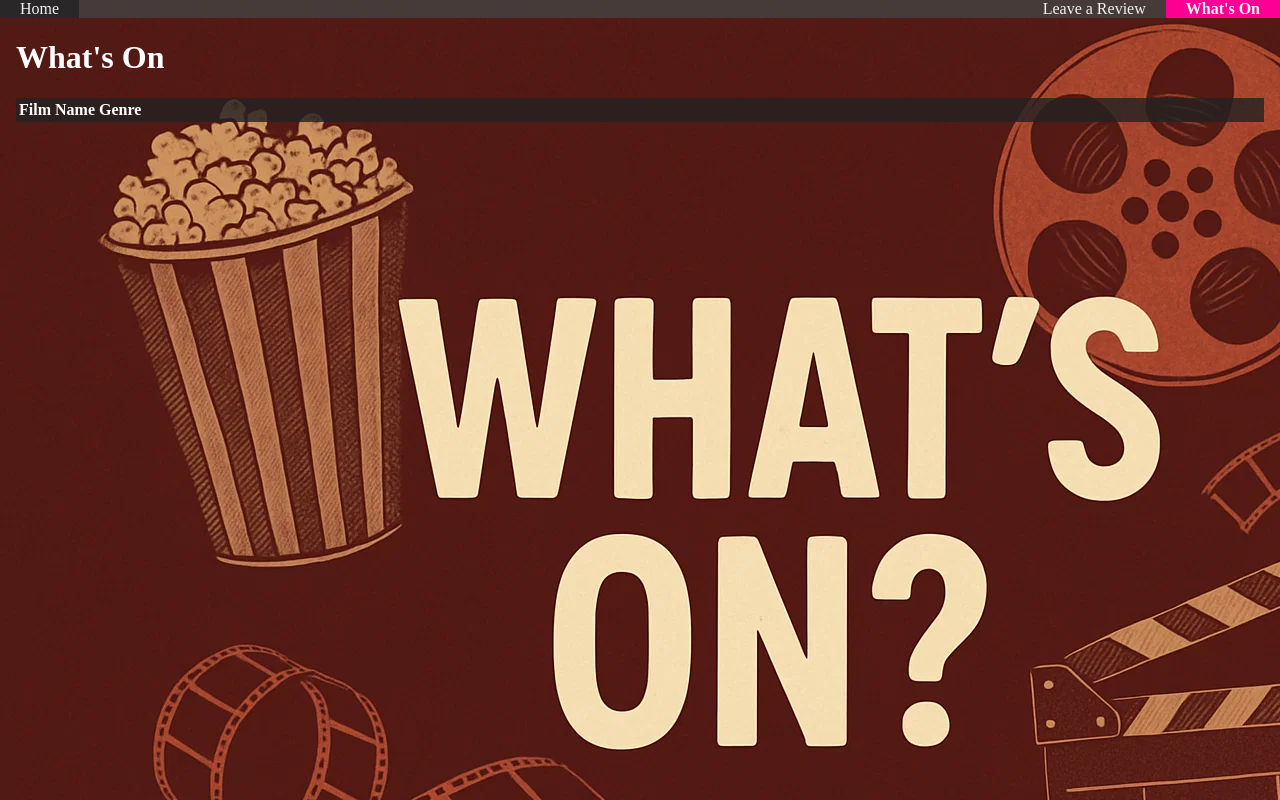
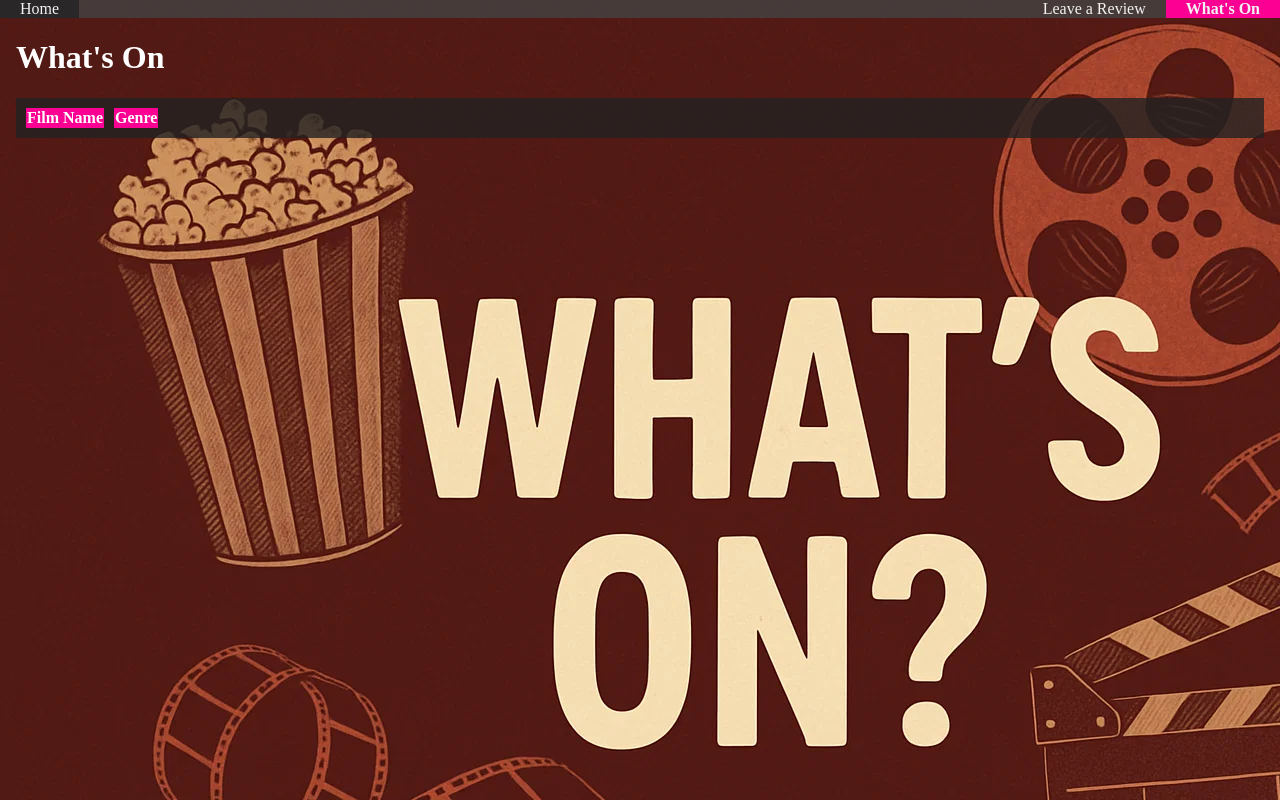
Before and after one commit to josephmudrak/ALT1-6thCS-Nov2025-A, a website: page views/whatson.html in a window 1280 px wide. Drawn offline with Linux system fonts and the light colour scheme; no server answers.

Commit message:
Final clean-up

```diff
--- a/public/style.css
+++ b/public/style.css
@@ -27,7 +27,8 @@ nav a:hover {
   background-color: #222222cc;
 }
 
-nav a.active {
+nav a.active,
+thead {
   background: #fb0092;
   font-weight: bold;
 }
@@ -54,3 +55,7 @@ textarea {
 main a {
   color: #fb0092;
 }
+
+table {
+  border-spacing: 10px;
+}
--- a/views/whatson.html
+++ b/views/whatson.html
@@ -17,10 +17,12 @@
     </header>
     <main>
       <table id="whatson">
-        <tr>
-          <th>Film Name</th>
-          <th>Genre</th>
-        </tr>
+        <thead>
+          <tr>
+            <th>Film Name</th>
+            <th>Genre</th>
+          </tr>
+        </thead>
       </table>
     </main>
   </body>
```
